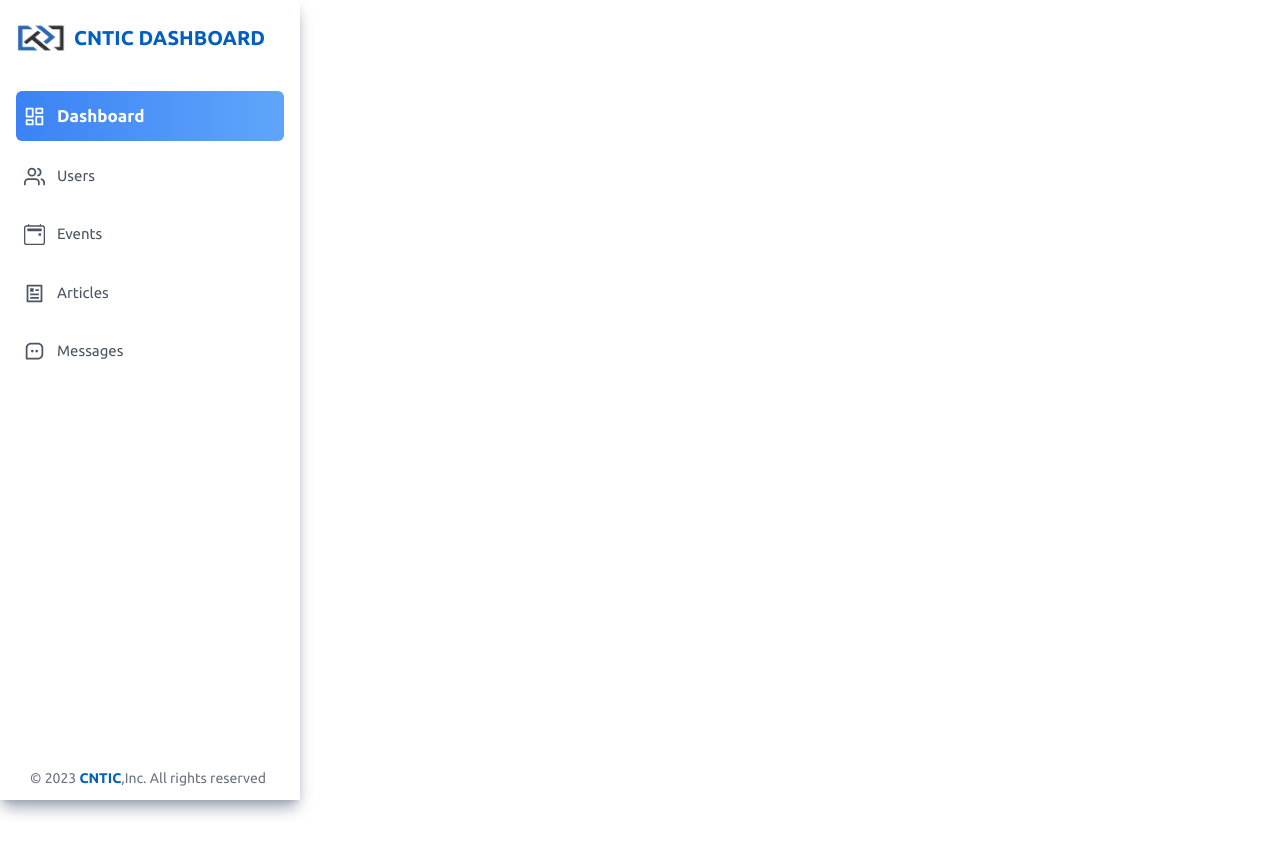
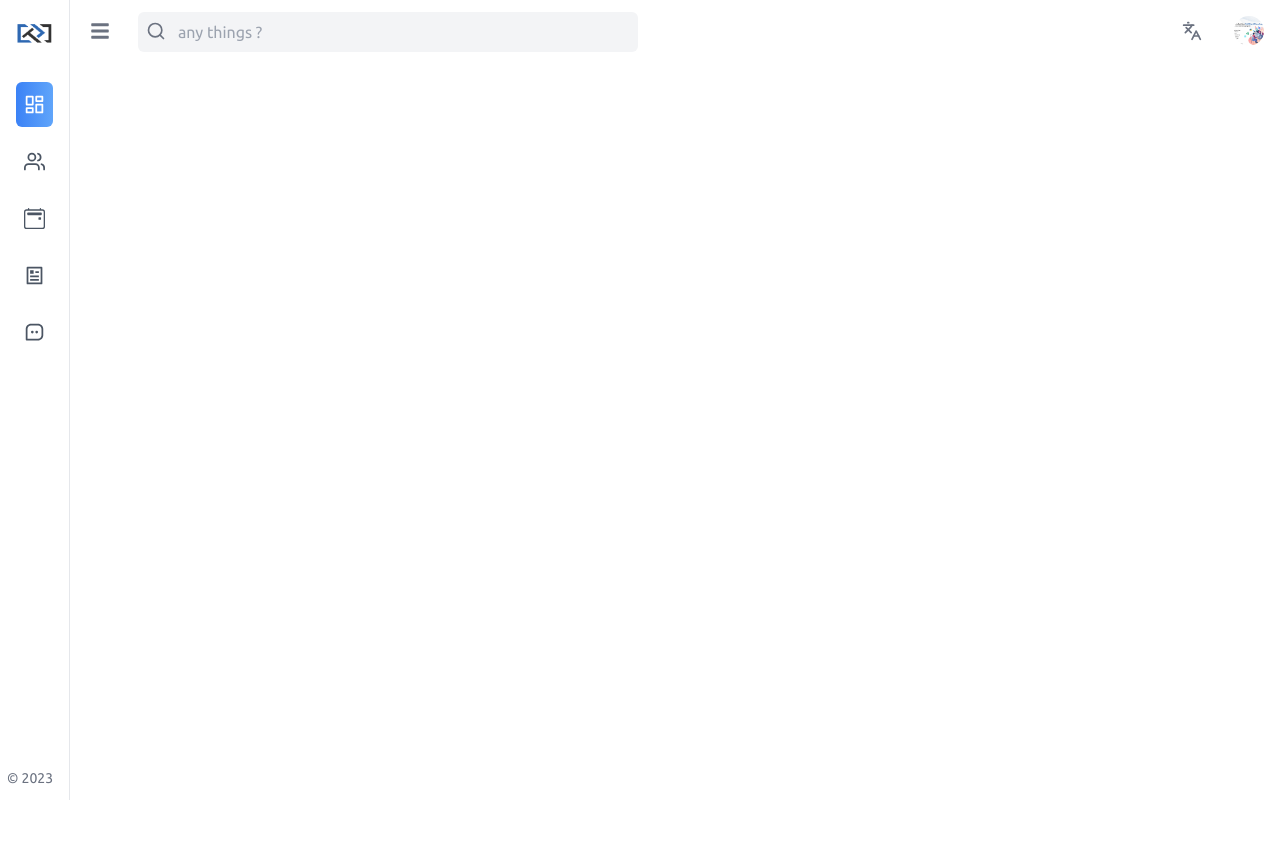
Before and after one commit to Becherair-Abdellah/CNTIC, a React (Vite) app: page /dashboard in a window 1280 px wide. Shown: the top 854 px of the page. Built offline with nearby package versions, Linux system fonts and the light colour scheme; a web font is replaced by a local one.

Commit message:
new progress of dashboard component

```diff
--- a/src/dashboard/components/Aside.jsx
+++ b/src/dashboard/components/Aside.jsx
@@ -7,7 +7,7 @@ function Aside() {
   const aside = useRef('');
   const dispatch = useDispatch()
   const showAside = useSelector(({show_and_hide_aside:{aside}})=>aside);
-  const styles = `animated-bg px-4 fixed h-[100vh] md:left-0 ${showAside?`left-0`:`left-[-100%]`} w-[300px] z-[11] top-0 duration-300 bg-white shadow-lg shadow-gray-400`
+  const styles = `animated-bg px-4 fixed h-[100vh] md:left-0 ${showAside?`left-0`:`left-[-100%]`} w-[300px] z-[11] top-0 duration-300 bg-white shadow-lg shadow-gray-400 md:shadow-none md:border-r-[1.5px] border-gray-200 md:w-[70px] `
 
   useEffect(()=>{
 
@@ -25,14 +25,17 @@ function Aside() {
      {/* logo */}
      <div className='flex items-center gap-2 py-5 cursor-pointer' >
       <img className='w-[50px]' src={logo} alt="" />
-      <h1 className='text-xl font-bold text-primaryColor'>CNTIC DASHBOARD</h1>
+      <h1 className='text-xl font-bold text-primaryColor md:hidden'>CNTIC DASHBOARD</h1>
      </div>
     {/* links  */}
     <div>
       <LinksUser/>
     </div>
     {/* footer  */}
-    <div className='text-gray-500 text-sm font-normal absolute -bottom-[-12px] left-[60%] w-full -translate-x-[50%]'>© 2023 <strong className=' text-primaryColor'>CNTIC</strong>,Inc. All rights reserved</div>
+    <div className='text-gray-500 text-sm font-normal absolute -bottom-[-12px] left-[60%] w-full -translate-x-[50%]'>
+      <span className='md:hidden'>© 2023 <strong className=' text-primaryColor'>CNTIC</strong>,Inc. All rights reserved</span>
+      <span className='hidden md:flex'>© 2023</span>
+      </div>
   </aside>
   )
 }
--- a/src/dashboard/components/Dashboard.jsx
+++ b/src/dashboard/components/Dashboard.jsx
@@ -1,5 +1,5 @@
 import React, { useEffect, useState } from 'react'
-import {AiOutlineAlignLeft} from "react-icons/ai"
+import {FaBars } from "react-icons/fa"
 import {FiSearch,FiMoon} from "react-icons/fi"
 import {LuLanguages} from "react-icons/lu"
 import Aside from './Aside'
@@ -17,16 +17,22 @@ function Dashboard() {
   const showAside = useSelector(({show_and_hide_aside:{aside}})=>aside);
   return (
     <div className=''>
-      <header className=' select-none fixed w-full z-[1] flex justify-between items-center p-4  md:calc md:ml-[300px]'>
+      <header className=' select-none fixed w-full z-[1] flex justify-between items-center p-2 md:w-cuWidth md:left-[70px]'>
         {/* search  */}
         {/* <Search/> */}
         <div className='flex items-center gap-3'>
-       <div className='hover:bg-gray-100 p-4 rounded-full cursor-pointer ' onClick={()=> dispatch(show())}>
-       <AiOutlineAlignLeft size={20} className='cursor-pointer text-gray-500 md:hidden   '/>
+       <div className='hover:bg-gray-100 p-3 rounded-full  cursor-pointer text-gray-500' onClick={()=> dispatch(show())}>
+       <FaBars  size={20} />
        </div>
-        <div className='hover:bg-gray-100 p-4 rounded-full cursor-pointer '>
-        <FiSearch size={20} className=' text-gray-500 md:hidden' onClick={()=>{console.log(true)}}/>
+       <div className='flex'>
+       <div className='hover:bg-gray-100  p-3 rounded-full cursor-pointer text-gray-500 z-[11]  '>
+        <FiSearch size={20} className=' ' onClick={()=>{console.log(true)}}/>
         </div>
+        <form  className='flex-1 w-full   ml-5 md:ml-0 relative  items-center gap-5'>
+                <input className='p-2 text-gray-500 bg-gray-100 rounded-md outline-none pr-8 md:w-[500px] w-full -left-3 md:pl-[2.5rem] md:px-5 relative md:-left-10 top-[.2rem]' type="text" placeholder='any things ?' />
+
+            </form>
+       </div>
         </div>
 
 
@@ -34,11 +40,11 @@ function Dashboard() {
 
 
           <div className='flex items-center justify-between gap-3'>
-          <div className=' hover:bg-gray-100 p-4 rounded-full cursor-pointer'>
+          <div className=' hover:bg-gray-100 p-3 rounded-full cursor-pointer'>
           <LuLanguages   size={20} className='cursor-pointer text-gray-500'/>
           </div>
           <div className='hover:bg-gray-100 p-2  rounded-full cursor-pointer'>
-          <div className='w-[40px] h-[40px] '>
+          <div className='w-[30px] h-[30px] '>
             <img src={img} className='h-full w-full object-cover rounded-full cursor-pointer' alt="" />
           </div>
           </div>
--- a/src/dashboard/components/LinkUser.jsx
+++ b/src/dashboard/components/LinkUser.jsx
@@ -11,11 +11,11 @@ function LinksUser() {
       transition={{
         duration: 0.1,
       }} className=' duration-300   bg-white sh w-full rounded-md  mt-4 '>
-      <li className='flex items-center gap-3 p-3 px-2 text-[17px] hover:bg-gray-100  cursor-pointer bg-gradient-to-r from-blue-500 to-blue-400 mb-3 rounded-md text-white font-semibold' ><LuLayoutDashboard size={21}/> Dashboard</li>
-      <li className='flex items-center gap-3 p-3 px-2 text-[15px] hover:bg-gray-100  cursor-pointer  mb-3 rounded-md text-gray-600' ><FiUsers size={21}/> Users</li>
-      <li className='flex items-center gap-3 p-3 px-2 text-[15px] hover:bg-gray-100 cursor-pointer  mb-3 rounded-md text-gray-600' ><BsCalendar2Event   size={21}/>Events</li>
-      <li className='flex items-center gap-3 p-3 px-2 text-[15px] hover:bg-gray-100  cursor-pointer  mb-3 rounded-md text-gray-600' ><RiArticleLine   size={21} />Articles</li>
-      <li className='flex items-center gap-3 p-3 px-2 text-[15px] hover:bg-gray-100  cursor-pointer  mb-3 rounded-md text-gray-600' ><BiMessageSquareDots size={21}/>Messages</li>
+      <li className='flex items-center gap-3 p-3 px-2 text-[17px] hover:bg-gray-100  cursor-pointer bg-gradient-to-r from-blue-500 to-blue-400 mb-3 rounded-md text-white font-semibold' ><LuLayoutDashboard size={21}/> <span className='md:hidden'>Dashboard</span></li>
+      <li className='flex items-center gap-3 p-3 px-2 text-[15px] hover:bg-gray-100  cursor-pointer  mb-3 rounded-md text-gray-600' ><FiUsers size={21}/> <span className='md:hidden'>Users</span></li>
+      <li className='flex items-center gap-3 p-3 px-2 text-[15px] hover:bg-gray-100 cursor-pointer  mb-3 rounded-md text-gray-600' ><BsCalendar2Event   size={21}/><span className='md:hidden'>Events</span></li>
+      <li className='flex items-center gap-3 p-3 px-2 text-[15px] hover:bg-gray-100  cursor-pointer  mb-3 rounded-md text-gray-600' ><RiArticleLine   size={21} /><span className='md:hidden'>Articles</span></li>
+      <li className='flex items-center gap-3 p-3 px-2 text-[15px] hover:bg-gray-100  cursor-pointer  mb-3 rounded-md text-gray-600' ><BiMessageSquareDots size={21}/><span className='md:hidden'>Messages</span></li>
     </motion.ul>
   )
 }
--- a/src/dashboard/components/Search.jsx
+++ b/src/dashboard/components/Search.jsx
@@ -6,17 +6,13 @@ function Search() {
     const isClick = true;
   return (
     <>
-            <motion.form  animate={{
-                display: isClick? 'flex':'none',
-                scale:isClick? 1:0,
-                transition: .3,
-            }} className='flex-1 md:flex-none ml-5 md:ml-0 relative  items-center gap-5 hidden mfx w-[600px]'>
+            <form  className='flex-1 md:flex-none ml-5 md:ml-0 relative  items-center gap-5 hidden mfx w-[600px]'>
                 <input className='  p-2 bg-gray-100 rounded-md outline-none pr-8 w-full md:p-3 md:px-5' type="text" placeholder='Search FastKart' />
                 <RiCloseFill onClick={()=>console.log(false)} size={23} className='md:hidden text-gray-500 absolute top-[8px] right-[10px] cursor-pointer ' />
                 <button className='hidden md:block bg-orange-500 p-3 px-5 rounded-lg'>
                     <FiSearch size={22}  className='cursor-pointer text-white' />
                 </button>
-            </motion.form>
+            </form>
         </>
   )
 }
--- a/src/index.css
+++ b/src/index.css
@@ -6,15 +6,10 @@
 body {
   @apply font-ubuntu overflow-x-hidden;
 }
-/* html{
-  height: 100vh;
-}
-#root,#root,body, .parent{
-  height: 100%;
+/* .cl{
+  width: calc(100% - 70px) !important;
+  left: 70px !important;
 } */
-.calc{
-  width: calc(100% - 300px);
-}
 .HomeLoading {
   border: 7px solid rgba(255, 255, 255, 0.3);
   border-top: 7px solid #025ebf;
--- a/tailwind.config.js
+++ b/tailwind.config.js
@@ -19,6 +19,9 @@ export default {
         customMd: "25% auto",
         customXl: "40% auto",
       },
+      width:{
+        cuWidth : 'calc(100% - 70px)',
+      }
     },
   },
   plugins: [],
```
